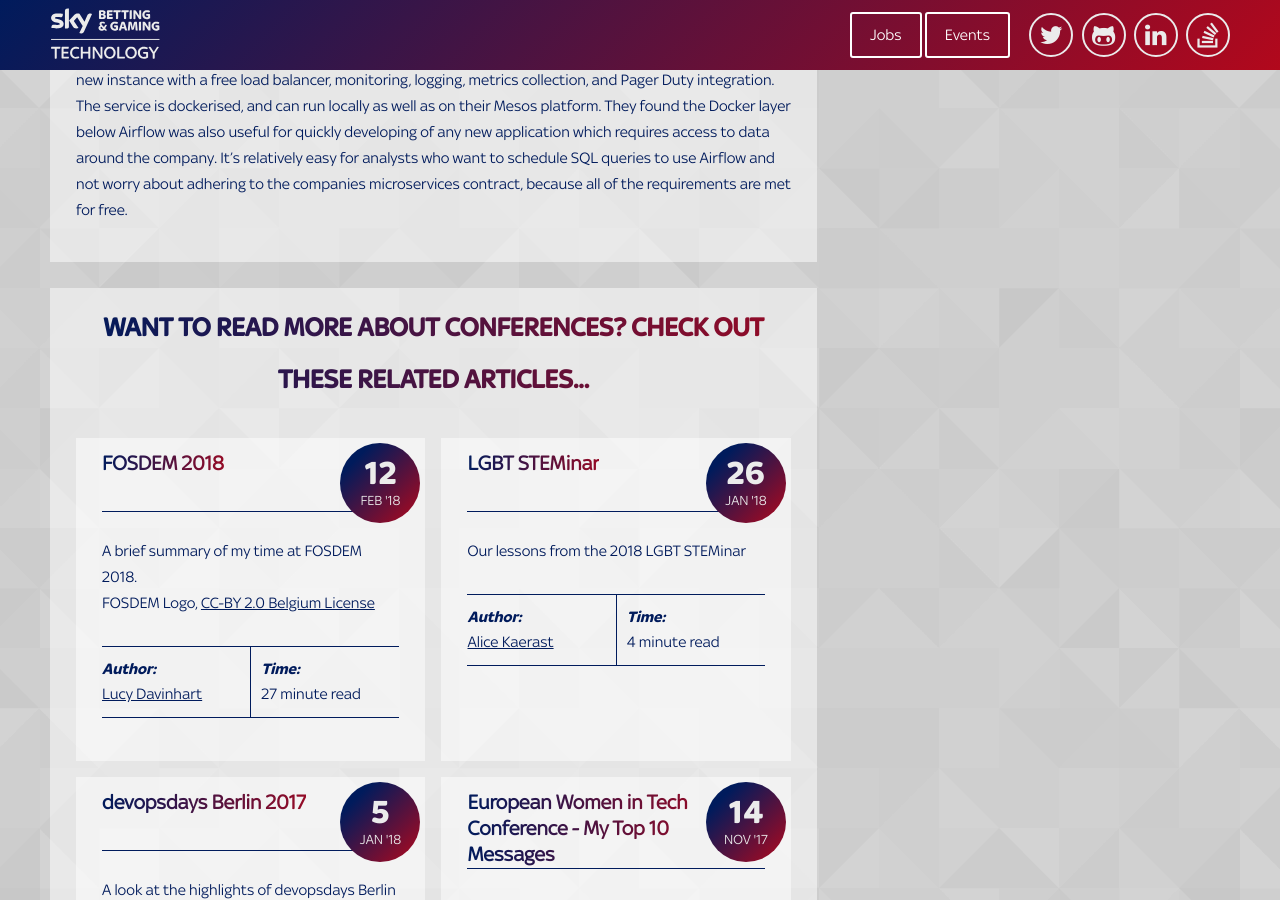
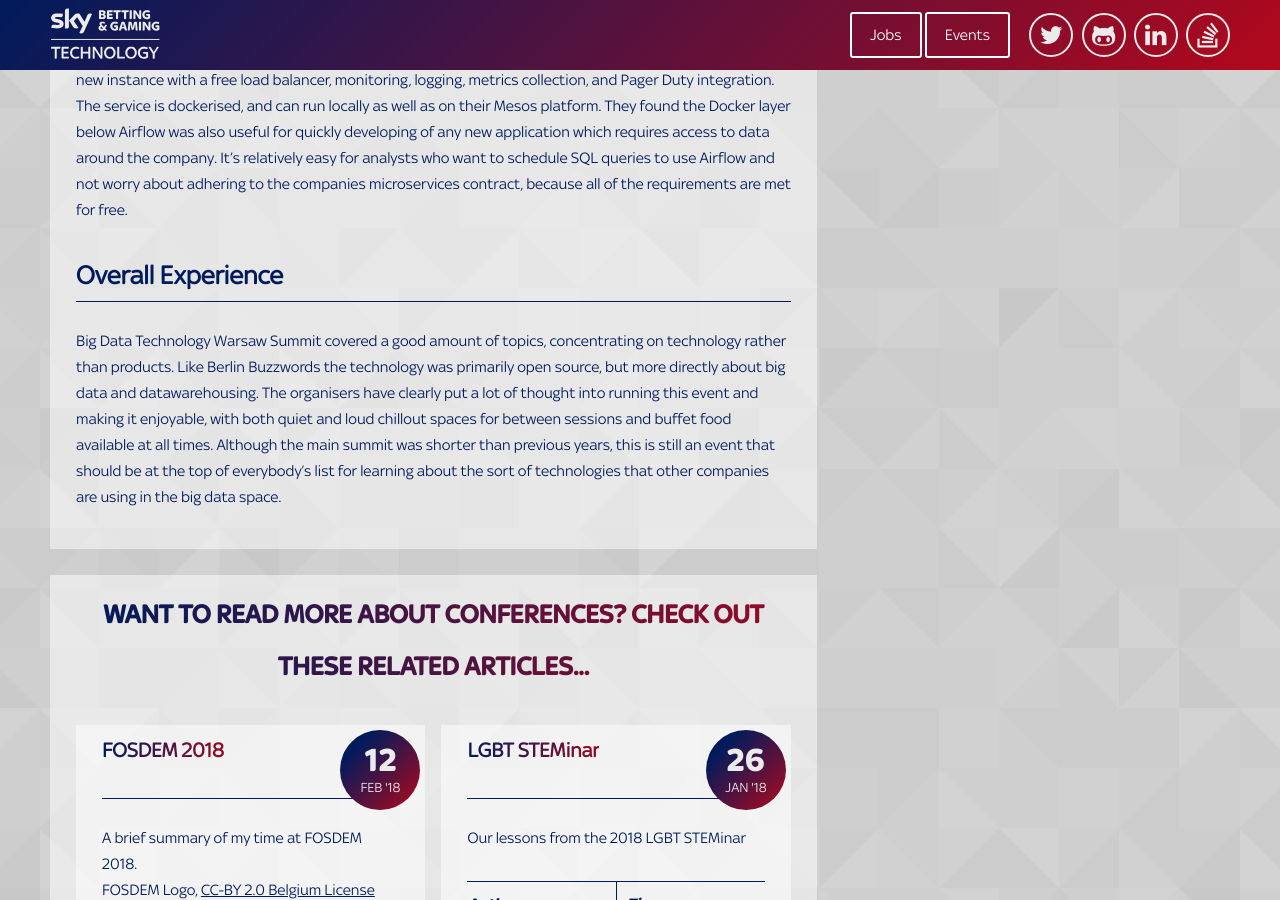
Before and after one commit to skybet/skybet.github.io, a Jekyll site: the page built from _posts/2018-02-22-BDTWS2018.md, in a window 1280 px wide and 900 px high, scrolled down 4331 px. Built offline with Jekyll 4.4.1, drawn with Linux system fonts in a browser that asks for light colours; nearby versions of some CDN libraries; some web fonts are replaced; comment, search, counter and statistics services are not loaded.

Commit message:
add closing summary

```diff
--- a/_posts/2018-02-22-BDTWS2018.md
+++ b/_posts/2018-02-22-BDTWS2018.md
@@ -82,3 +82,7 @@
 Allegro were running a number of different schedulers around the company, including Oozie and Airflow.  Oozie isn't userfriendly, requires writing XML, requires compiling all of your software with extra Oozie libraries to make it work, and lacks any decent UI to tell what's happening.  The company was already using Airflow in places, so they opted to standardise on this and provide it as a service internally.
 
 They provide lots of small instances of Airflow to keep things separate, and you can fill in a form to get a new instance with a free load balancer, monitoring, logging, metrics collection, and Pager Duty integration.  The service is dockerised, and can run locally as well as on their Mesos platform.  They found the Docker layer below Airflow was also useful for quickly developing of any new application which requires access to data around the company.  It's relatively easy for analysts who want to schedule SQL queries to use Airflow and not worry about adhering to the companies microservices contract, because all of the requirements are met for free.
+
+## Overall Experience
+
+Big Data Technology Warsaw Summit covered a good amount of topics, concentrating on technology rather than products.  Like Berlin Buzzwords the technology was primarily open source, but more directly about big data and datawarehousing.  The organisers have clearly put a lot of thought into running this event and making it enjoyable, with both quiet and loud chillout spaces for between sessions and buffet food available at all times.  Although the main summit was shorter than previous years, this is still an event that should be at the top of everybody's list for learning about the sort of technologies that other companies are using in the big data space.
```
